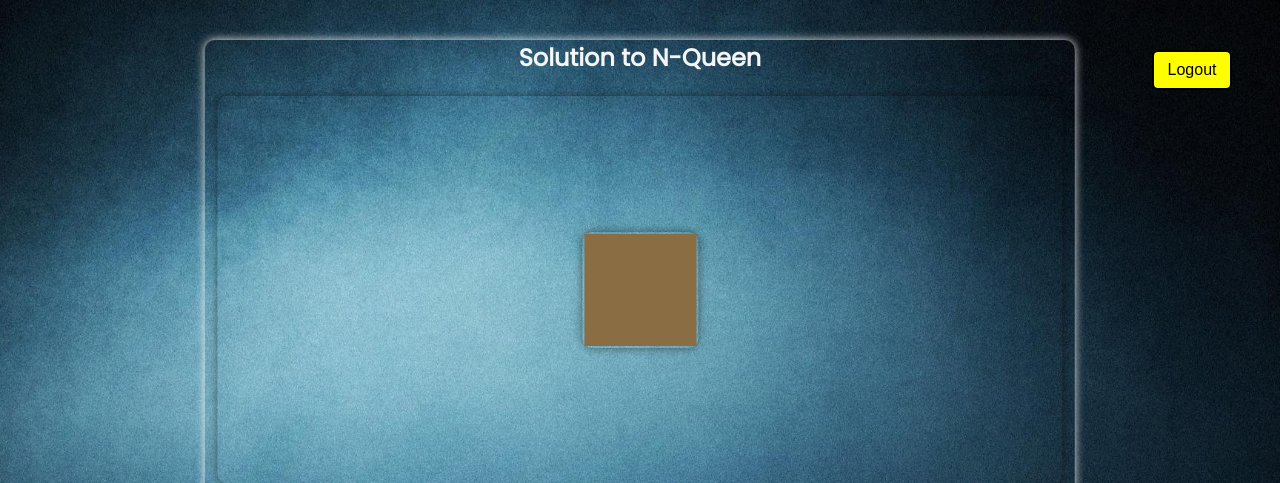
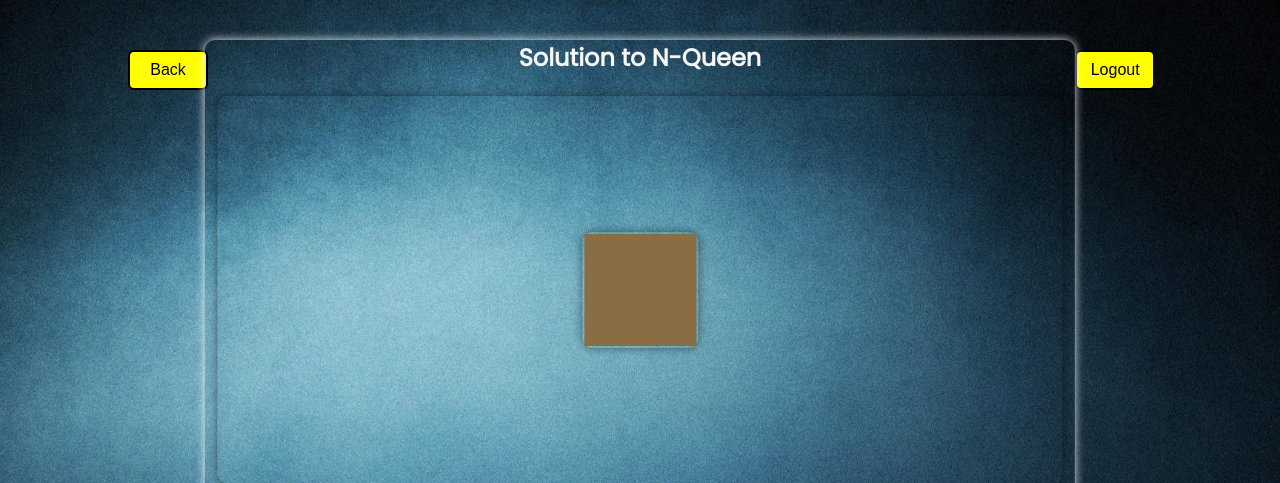
Before and after one commit to sabhi303/NQueensGA, a Django app: template templates/index.html in a window 1280 px wide. Shown: the top 483 px of the page. Run offline with Django 3.2, Linux system fonts and the light colour scheme; the template is opened without the code that fills it: most values are stand-ins (such as "Sample title", 1, 10 or a date in 2020).

Commit message:
Back Button pn zalay

```diff
--- a/templates/index.html
+++ b/templates/index.html
@@ -308,7 +308,18 @@
         }
         .logoutbt{
             position: fixed;
-            margin-left: 90%;
+            margin-left: 84%;
+            margin-top: 50px;
+            border-style: solid;
+            background-color: yellow;
+            height: 5vh;
+            width: 10vh;
+            font-size: 2vh;
+            border-radius: 6px;
+        }
+        .backbt{
+            position: fixed;
+            margin-left: 10%;
             margin-top: 50px;
             border-style: solid;
             background-color: yellow;
@@ -324,6 +335,9 @@
     <!-- <div class="logo">
         <img src="./assets/logo.gif" alt="">
     </div> -->
+    <div>
+        <a href="/nqueens"><button class="backbt">Back</button></a>
+    </div>
     <div>
         <a href="/logout"><button class="logoutbt">Logout</button></a>
     </div>
```
Also changed, not shown: db.sqlite3.
